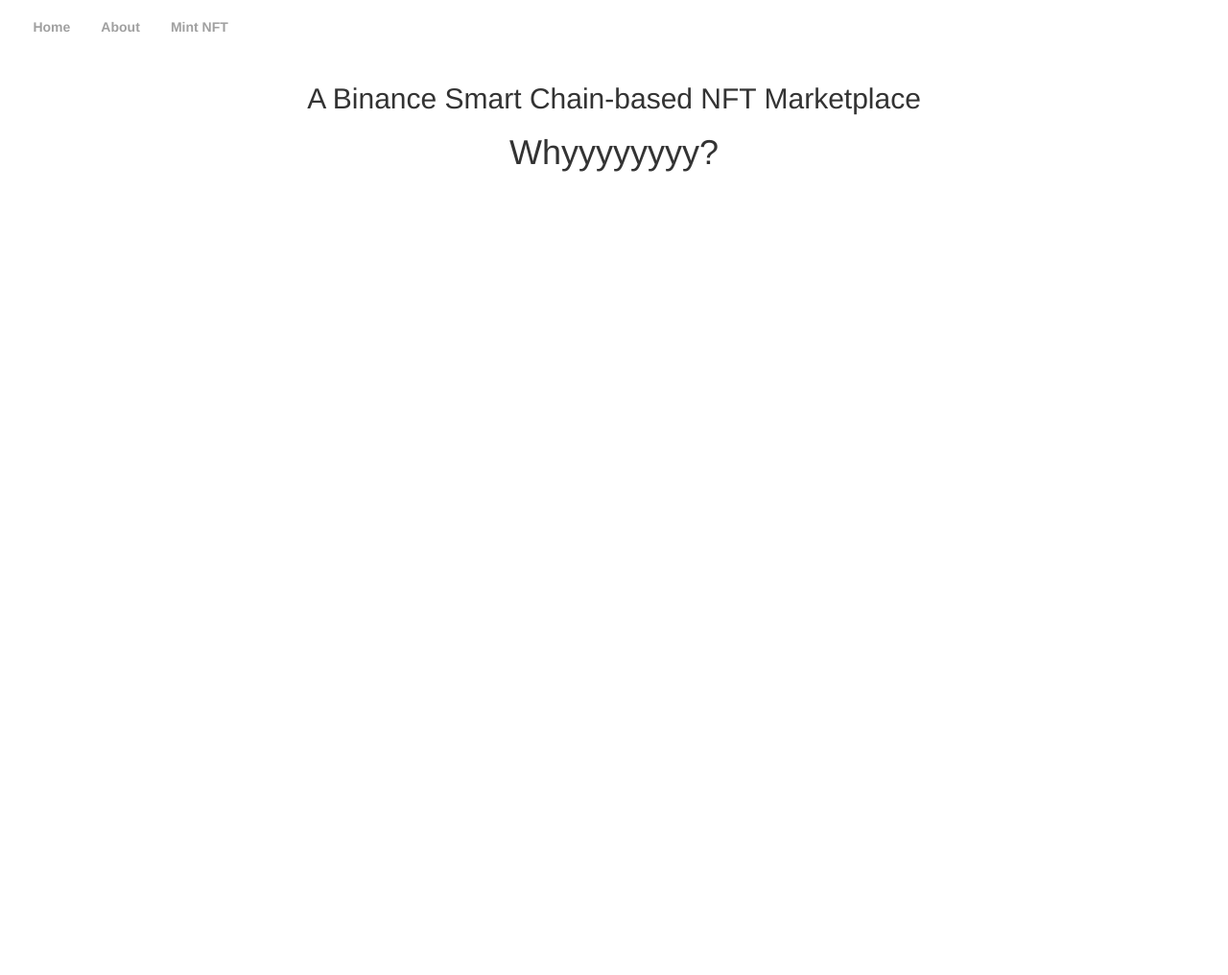
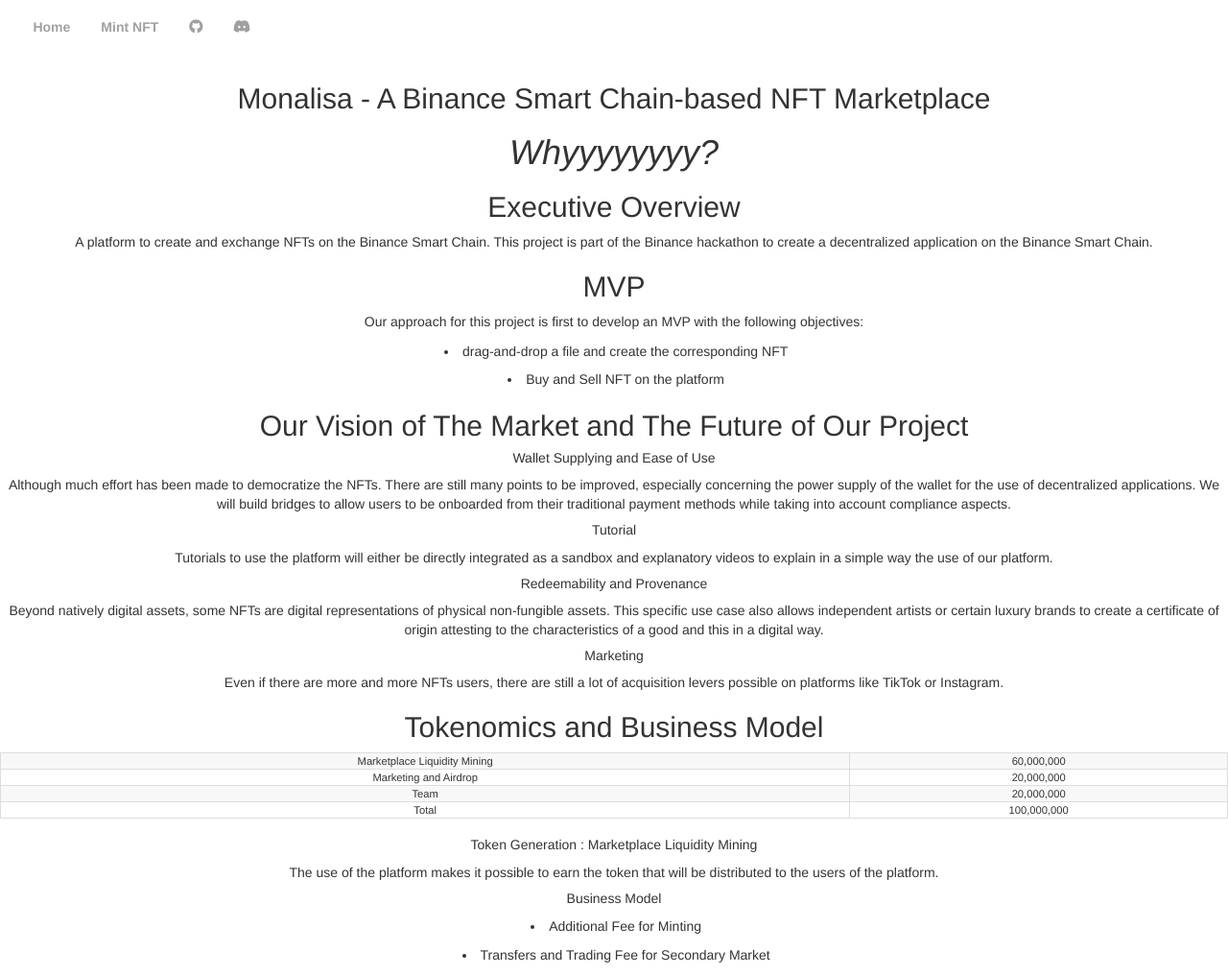
Before and after one commit to bschackathon/digi_market, a website with bundled scripts: page src/about.html in a window 1280 px wide. Shown: the whole page at 96% size. Before the commit the page ends 800 px from the top, so only its background shows below. Built offline with nearby package versions, Linux system fonts and the light colour scheme; files whose address does not match are found by name; a web font is replaced by a local one.

Commit message:
hackathon ready

```diff
--- a/src/about.html
+++ b/src/about.html
@@ -14,6 +14,7 @@
       <script src="https://oss.maxcdn.com/html5shiv/3.7.3/html5shiv.min.js"></script>
       <script src="https://oss.maxcdn.com/respond/1.4.2/respond.min.js"></script>
     <![endif]-->
+    <script src="https://kit.fontawesome.com/a076d05399.js" crossorigin="anonymous"></script>
     <link href="css/bootstrap.min.css" rel="stylesheet">
     <link href="./css/screen.css" rel="stylesheet">
     <link href="./css/normalize.css" rel="stylesheet">
@@ -24,23 +25,121 @@
               <li className="nav-home nav-current" role="menuitem">
                 <a href="index.html">Home</a>
               </li>
-              <li>
-                <a href="about.html">About</a>
-              </li>
               <li className="nav-minting" role="menuitem">
                 <a href="mintnft.html">Mint NFT</a>
               </li>
-
+              <li>
+                <a href="https://github.com/bschackathon/digi_market" class="fab fa-github"></a>
+              </li>
+              <li>
+                <a href="https://discord.com/invite/FKmQdUAw" class="fab fa-discord"></a>
+              </li>
             </ul>
           </nav>
         </div>
         <h2 className="page-head-title">
-          A Binance Smart Chain-based NFT Marketplace
+          Monalisa - A Binance Smart Chain-based NFT Marketplace
         </h2>
       </header>
   </head>
   <body>
-      <h1>Whyyyyyyyy?</h1>
+      <h1><i>Whyyyyyyyy?</i></h1>
+    <h2>
+        Executive Overview
+    </h2>
+    <div class="text-center">
+        <p>
+            A platform to create and exchange NFTs on the Binance Smart Chain.
+            This project is part of the Binance hackathon to create a decentralized application on the Binance Smart Chain.
+        </p>
+    <h2>
+        MVP
+    </h2>
+        <p>
+            Our approach for this project is first to develop an MVP with the following objectives:
+            <li>
+                drag-and-drop a file and create the corresponding NFT
+            </li>
+            <li>
+                Buy and Sell NFT on the platform
+            </li>
+        </p>
+    <h2>
+        Our Vision of The Market and The Future of Our Project
+    </h2>
+    <h5>
+        Wallet Supplying and Ease of Use
+    </h5>
+    <p>
+        Although much effort has been made to democratize the NFTs. There are still many points to be
+        improved, especially concerning the power supply of the wallet for the use of decentralized
+        applications.
+        We will build bridges to allow users to be onboarded from their traditional payment methods while
+        taking into account compliance aspects.
+    </p>
+    <h5>
+        Tutorial
+    </h5>
+    <p>
+        Tutorials to use the platform will either be directly integrated as a sandbox and explanatory videos to
+        explain in a simple way the use of our platform.
+    </p>
+    <h5>
+        Redeemability and Provenance
+    </h5>
+    <p>
+        Beyond natively digital assets, some NFTs are digital representations of physical non-fungible
+        assets.
+        This specific use case also allows independent artists or certain luxury brands to create a certificate
+        of origin attesting to the characteristics of a good and this in a digital way.
+    </p>
+    <h5>
+        Marketing
+    </h5>
+    <p>
+        Even if there are more and more NFTs users, there are still a lot of acquisition levers possible on
+        platforms like TikTok or Instagram.
+    </p>
+    <h2 id="table">Tokenomics and Business Model</h2>
+    <table>
+      <tbody>
+        <tr>
+          <td>Marketplace Liquidity Mining</td>
+          <td>60,000,000</td>
+        </tr>
+        <tr>
+          <td>Marketing and Airdrop</td>
+          <td>20,000,000</td>
+        </tr>
+        <tr>
+          <td>Team</td>
+          <td>20,000,000</td>
+        </tr>
+        <tr>
+          <td>Total</td>
+          <td>100,000,000</td>
+        </tr>
+      </tbody>
+    </table>
+    <h5>
+        Token Generation : Marketplace Liquidity Mining
+    </h5>
+    <p>
+        The use of the platform makes it possible to earn the token that will be distributed to the users of the
+        platform.
+    </p>
+    <h5>
+        Business Model
+    </h5>
+    <p>
+        <li>
+            Additional Fee for Minting
+        </li>
+        <li>
+            Transfers and Trading Fee for Secondary Market
+        </li>
+    </p>
+    </div>
 
 
     <!-- jQuery (necessary for Bootstrap's JavaScript plugins) -->
--- a/src/css/components/animations.css
+++ b/src/css/components/animations.css
@@ -19,3 +19,17 @@
     transform: translate3d(0, 0, 0);
   }
 }
+
+/* Style all font awesome icons */
+.fa {
+  padding: 20px;
+  font-size: 50px;
+  width: 50px;
+  text-align: center;
+  text-decoration: none;
+}
+
+/* Add a hover effect if you want */
+.fa:hover {
+  opacity: 0.7;
+}
--- a/src/css/screen.css
+++ b/src/css/screen.css
@@ -551,6 +551,8 @@
 .post-content-body {
     font-size: 1.9rem;
     line-height: 1.65em;
+    text-align: center;
+
 }
 @media (max-width: 500px) {
     .post-content-body {
```
Also changed, not shown: src/index.html (+10 -7 lines), src/mintnft.html (+8 -5 lines), src/css/normalize.css.
